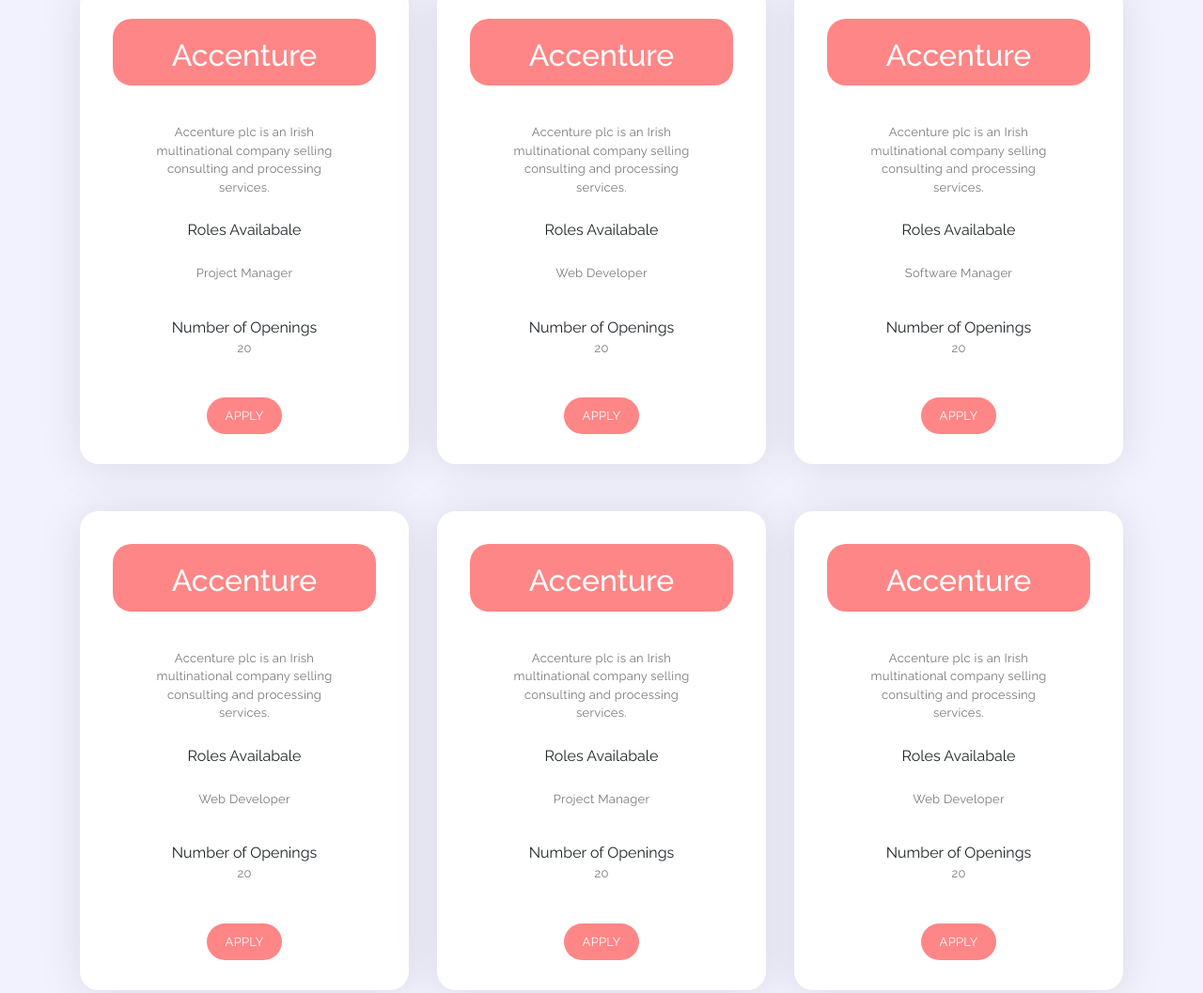
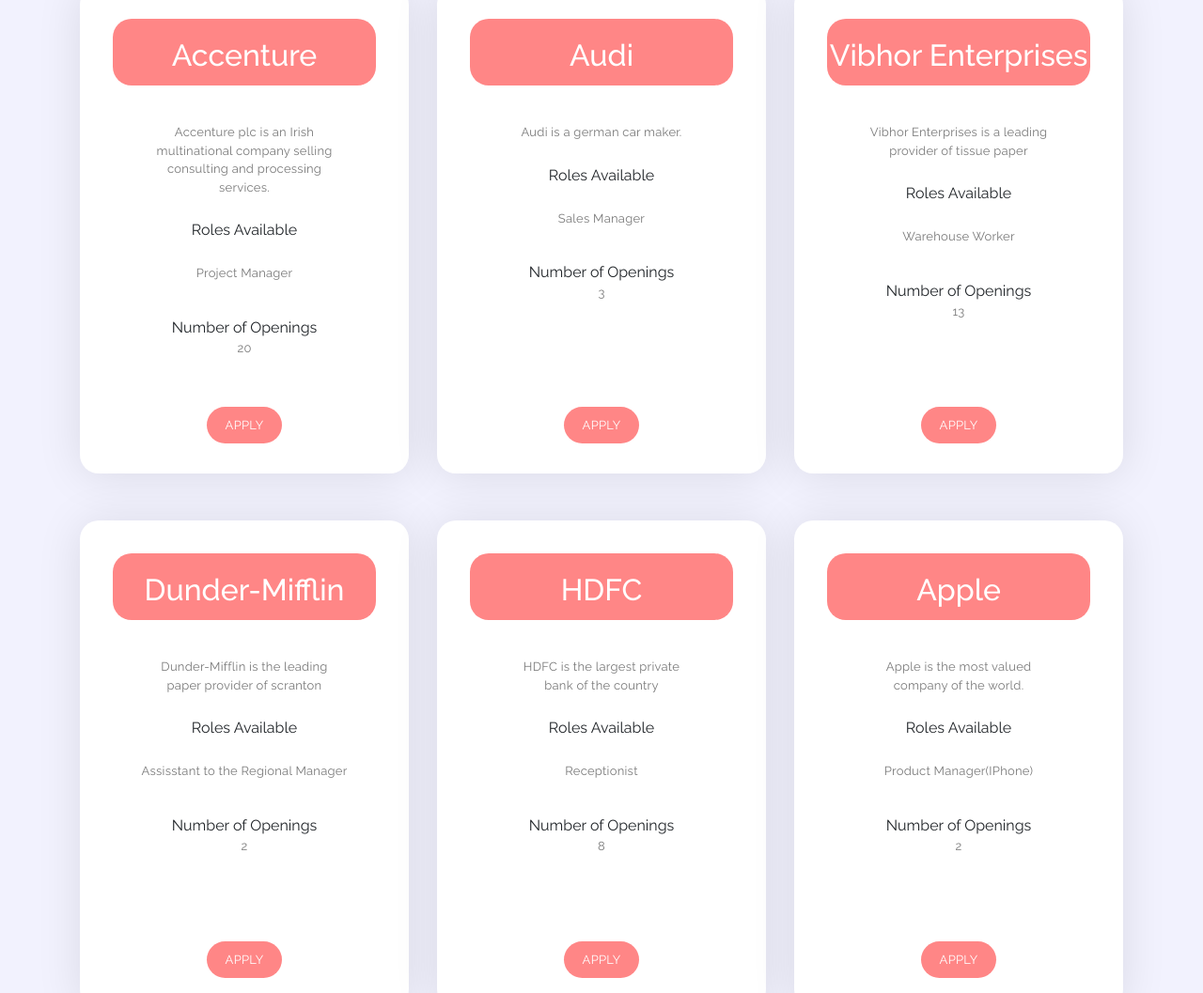
Before and after one commit to garvit170/G.L.O.B.E---HackNITR-Project-, a plain HTML site: page jobs.html in a window 1280 px wide. Shown: the part 279-1336 px from the top of the page at 94% size. Drawn offline with Linux system fonts and the light colour scheme.

Commit message:
added jobs

```diff
--- a/assets/css/jobs.css
+++ b/assets/css/jobs.css
@@ -0,0 +1,3 @@
+.sp{
+    min-height: 370px;
+}
--- a/jobs.html
+++ b/jobs.html
@@ -75,7 +75,7 @@
                         <!-- <div class="price-wrapper">
                             <h2 style="color: white;">Accenture</h2>
                         </div> -->
-                        <div class="pricing-body">
+                        <div class="pricing-body sp">
                             <div class="price-wrapper">
                                 <h2 style="color: white;">Accenture</h2>
                             </div>
@@ -83,7 +83,7 @@
                                 <li style="width: 200px; margin: auto;" class="active">Accenture plc is an Irish multinational company selling consulting and processing services.</li>
                             </ul>
                             <br>
-                            <p style="margin: auto; width: max-content;">Roles Availabale</p>
+                            <p style="margin: auto; width: max-content;">Roles Available</p>
                             <br>
                             <ul class="list">
                                 <li class="active">Project Manager</li>
@@ -104,28 +104,28 @@
                 <!-- ***** Pricing Item End ***** -->
 
                 <!-- ***** Pricing Item Start ***** -->
-                <div class="col-lg-4 col-md-6 col-sm-12" data-scroll-reveal="enter bottom move 50px over 0.6s after 0.4s">
+                <div class="col-lg-4 col-md-6 col-sm-12 " data-scroll-reveal="enter bottom move 50px over 0.6s after 0.4s">
                     <div class="pricing-item">
                         <!-- <div class="price-wrapper">
                             <h2 style="color: white;">Accenture</h2>
                         </div> -->
-                        <div class="pricing-body">
+                        <div class="pricing-body sp">
                             <div class="price-wrapper">
-                                <h2 style="color: white;">Accenture</h2>
+                                <h2 style="color: white;">Audi</h2>
                             </div>
                             <ul class="list">
-                                <li style="width: 200px; margin: auto;" class="active">Accenture plc is an Irish multinational company selling consulting and processing services.</li>
+                                <li style="width: 200px; margin: auto;" class="active">Audi is a german car maker.</li>
                             </ul>
                             <br>
-                            <p style="margin: auto; width: max-content;">Roles Availabale</p>
+                            <p style="margin: auto; width: max-content;">Roles Available</p>
                             <br>
                             <ul class="list">
-                                <li class="active">Web Developer</li>
+                                <li class="active">Sales Manager</li>
                             </ul>
                             <br>
                             <p style="margin: auto; width: max-content;">Number of Openings</p>
                             <ul class="list">
-                                <li class="active">20</li>
+                                <li class="active">3</li>
                             </ul>
                             <!-- <p>Accenture plc is an Irish multinational company selling consulting and processing services.</p> -->
 
@@ -138,28 +138,28 @@
                 <!-- ***** Pricing Item End ***** -->
 
                 <!-- ***** Pricing Item Start ***** -->
-                <div class="col-lg-4 col-md-6 col-sm-12" data-scroll-reveal="enter bottom move 50px over 0.6s after 0.6s">
+                <div class="col-lg-4 col-md-6 col-sm-12 sp" data-scroll-reveal="enter bottom move 50px over 0.6s after 0.6s">
                     <div class="pricing-item">
                         <!-- <div class="price-wrapper">
                             <h2 style="color: white;">Accenture</h2>
                         </div> -->
-                        <div class="pricing-body">
+                        <div class="pricing-body sp">
                             <div class="price-wrapper">
-                                <h2 style="color: white;">Accenture</h2>
+                                <h2 style="color: white;">Vibhor Enterprises</h2>
                             </div>
                             <ul class="list">
-                                <li style="width: 200px; margin: auto;" class="active">Accenture plc is an Irish multinational company selling consulting and processing services.</li>
+                                <li style="width: 200px; margin: auto;" class="active">Vibhor Enterprises is a leading provider of tissue paper</li>
                             </ul>
                             <br>
-                            <p style="margin: auto; width: max-content;">Roles Availabale</p>
+                            <p style="margin: auto; width: max-content;">Roles Available</p>
                             <br>
                             <ul class="list">
-                                <li class="active">Software Manager</li>
+                                <li class="active">Warehouse Worker</li>
                             </ul>
                             <br>
                             <p style="margin: auto; width: max-content;">Number of Openings</p>
                             <ul class="list">
-                                <li class="active">20</li>
+                                <li class="active">13</li>
                             </ul>
                             <!-- <p>Accenture plc is an Irish multinational company selling consulting and processing services.</p> -->
 
@@ -178,23 +178,23 @@
                         <!-- <div class="price-wrapper">
                             <h2 style="color: white;">Accenture</h2>
                         </div> -->
-                        <div class="pricing-body">
+                        <div class="pricing-body sp">
                             <div class="price-wrapper">
-                                <h2 style="color: white;">Accenture</h2>
+                                <h2 style="color: white;">Dunder-Mifflin</h2>
                             </div>
                             <ul class="list">
-                                <li style="width: 200px; margin: auto;" class="active">Accenture plc is an Irish multinational company selling consulting and processing services.</li>
+                                <li style="width: 200px; margin: auto;" class="active">Dunder-Mifflin is the leading paper provider of scranton</li>
                             </ul>
                             <br>
-                            <p style="margin: auto; width: max-content;">Roles Availabale</p>
+                            <p style="margin: auto; width: max-content;">Roles Available</p>
                             <br>
                             <ul class="list">
-                                <li class="active">Web Developer</li>
+                                <li class="active">Assisstant to the Regional Manager</li>
                             </ul>
                             <br>
                             <p style="margin: auto; width: max-content;">Number of Openings</p>
                             <ul class="list">
-                                <li class="active">20</li>
+                                <li class="active">2</li>
                             </ul>
                             <!-- <p>Accenture plc is an Irish multinational company selling consulting and processing services.</p> -->
 
@@ -212,23 +212,23 @@
                         <!-- <div class="price-wrapper">
                             <h2 style="color: white;">Accenture</h2>
                         </div> -->
-                        <div class="pricing-body">
+                        <div class="pricing-body sp">
                             <div class="price-wrapper">
-                                <h2 style="color: white;">Accenture</h2>
+                                <h2 style="color: white;">HDFC</h2>
                             </div>
                             <ul class="list">
-                                <li style="width: 200px; margin: auto;" class="active">Accenture plc is an Irish multinational company selling consulting and processing services.</li>
+                                <li style="width: 200px; margin: auto;" class="active">HDFC is the largest private bank of the country</li>
                             </ul>
                             <br>
-                            <p style="margin: auto; width: max-content;">Roles Availabale</p>
+                            <p style="margin: auto; width: max-content;">Roles Available</p>
                             <br>
                             <ul class="list">
-                                <li class="active">Project Manager</li>
+                                <li class="active">Receptionist</li>
                             </ul>
                             <br>
                             <p style="margin: auto; width: max-content;">Number of Openings</p>
                             <ul class="list">
-                                <li class="active">20</li>
+                                <li class="active">8</li>
                             </ul>
                             <!-- <p>Accenture plc is an Irish multinational company selling consulting and processing services.</p> -->
 
@@ -246,23 +246,23 @@
                         <!-- <div class="price-wrapper">
                             <h2 style="color: white;">Accenture</h2>
                         </div> -->
-                        <div class="pricing-body">
+                        <div class="pricing-body sp">
                             <div class="price-wrapper">
-                                <h2 style="color: white;">Accenture</h2>
+                                <h2 style="color: white;">Apple</h2>
                             </div>
                             <ul class="list">
-                                <li style="width: 200px; margin: auto;" class="active">Accenture plc is an Irish multinational company selling consulting and processing services.</li>
+                                <li style="width: 200px; margin: auto;" class="active">Apple is the most valued company of the world.</li>
                             </ul>
                             <br>
-                            <p style="margin: auto; width: max-content;">Roles Availabale</p>
+                            <p style="margin: auto; width: max-content;">Roles Available</p>
                             <br>
                             <ul class="list">
-                                <li class="active">Web Developer</li>
+                                <li class="active">Product Manager(IPhone)</li>
                             </ul>
                             <br>
                             <p style="margin: auto; width: max-content;">Number of Openings</p>
                             <ul class="list">
-                                <li class="active">20</li>
+                                <li class="active">2</li>
                             </ul>
                             <!-- <p>Accenture plc is an Irish multinational company selling consulting and processing services.</p> -->
 
```
Also changed, not shown: 1 other file.
